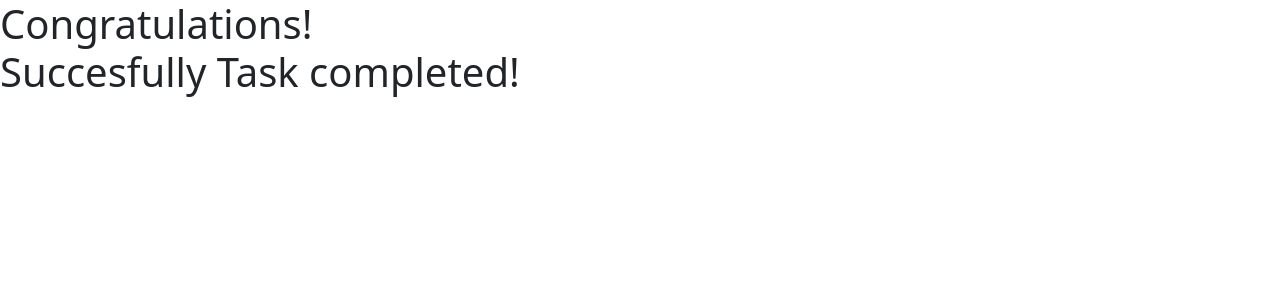
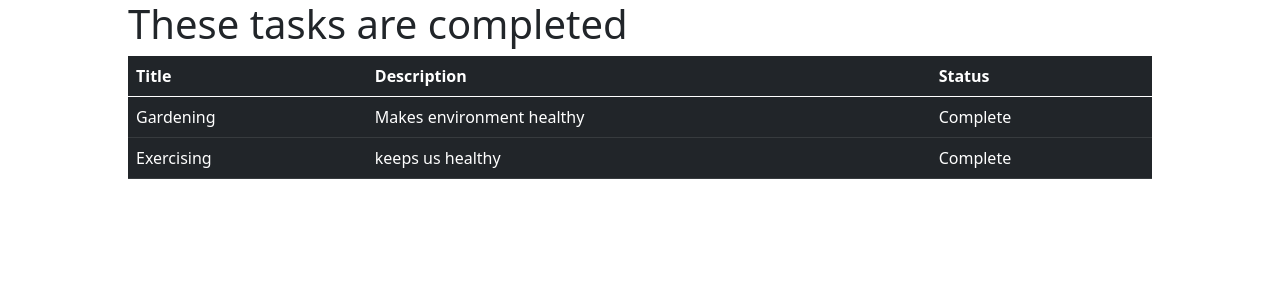
Before and after one commit to EmonSpeedy/Todo_List, a Django app: page /comp/ in a window 1280 px wide. Shown: the top 300 px of the page. Run offline with Django 4.2, Linux system fonts and the light colour scheme; data comes from the database, SQL or seed files in the repository; both versions use the stored data as it was after the commit.

Commit message:
project commit

```diff
--- a/first_app/admin.py
+++ b/first_app/admin.py
@@ -5,3 +5,8 @@ class TaskModelAdmin(admin.ModelAdmin):
     list_display = ['id', 'title', 'description', 'is_completed']
 
 admin.site.register(TaskModel, TaskModelAdmin)
+
+# class CompleteModelAdmin(admin.ModelAdmin):
+#     list_display = ['id', 'title', 'description', 'is_completed']
+
+# admin.site.register(CompleteModel, CompleteModelAdmin)
--- a/first_app/models.py
+++ b/first_app/models.py
@@ -7,3 +7,9 @@ class TaskModel(models.Model):
     title = models.CharField(max_length=20)
     description = models.CharField(max_length=80)
     is_completed = models.BooleanField(default=False)
+
+# class CompleteModel(models.Model):
+#     id = models.IntegerField(primary_key=True)
+#     title = models.CharField(max_length=20)
+#     description = models.CharField(max_length=80)
+#     is_completed = models.BooleanField(default=False)
--- a/first_app/templates/complete.html
+++ b/first_app/templates/complete.html
@@ -1,4 +1,25 @@
-{% extends 'base.html' %}
-{% block content %}
-<h1>Congratulations! <br>Succesfully Task completed!</h1>
+{% extends 'base.html' %} {% block content %}
+<div style="width: 80%; margin: auto">
+  <h1>These tasks are completed</h1>
+  <table class="table table-dark">
+    <thead>
+      <tr>
+        <th scope="col">Title</th>
+        <th scope="col">Description</th>
+        <th scope="col">Status</th>
+      </tr>
+    </thead>
+    <tbody>
+      {% for t in task %}
+      <tr>
+        <td>{{t.title}}</td>
+        <td>{{t.description}}</td>
+        <td>
+          {% if t.is_completed %} Complete {% else %} Incomplete {% endif %}
+        </td>
+      </tr>
+      {% endfor %}
+    </tbody>
+  </table>
+</div>
 {% endblock %}
--- a/first_app/templates/home.html
+++ b/first_app/templates/home.html
@@ -3,7 +3,7 @@
   <head>
     <meta charset="UTF-8" />
     <meta name="viewport" content="width=device-width, initial-scale=1.0" />
-    <title>To do List</title>
+    {% block title %}{% endblock %}
     <link
       href="https://cdn.jsdelivr.net/npm/bootstrap@5.0.2/dist/css/bootstrap.min.css"
       rel="stylesheet"
@@ -49,6 +49,7 @@
         </div>
       </div>
     </nav>
+    {% block content %}{% endblock %}
     <script
       src="https://cdn.jsdelivr.net/npm/bootstrap@5.0.2/dist/js/bootstrap.bundle.min.js"
       integrity="sha384-MrcW6ZMFYlzcLA8Nl+NtUVF0sA7MsXsP1UyJoMp4YLEuNSfAP+JcXn/tWtIaxVXM"
--- a/first_app/templates/showtasks.html
+++ b/first_app/templates/showtasks.html
@@ -1,10 +1,9 @@
-{% extends 'base.html' %} {% block title %}{% endblock %} {% block content %}
+{% extends 'home.html' %} {% block title %}{% endblock %} {% block content %}
 <div style="width: 80%; margin: auto">
   <h1>Tasks are available</h1>
   <table class="table table-dark">
     <thead>
       <tr>
-        <th scope="col">ID</th>
         <th scope="col">Title</th>
         <th scope="col">Description</th>
         <th scope="col">Status</th>
@@ -14,7 +13,6 @@
     <tbody>
       {% for t in task %}
       <tr>
-        <td>{{t.id}}</td>
         <td>{{t.title}}</td>
         <td>{{t.description}}</td>
         <td>{% if t.is_completed %}
--- a/first_app/views.py
+++ b/first_app/views.py
@@ -11,12 +11,13 @@ def addtask(request):
         form = TaskForm(request.POST)
         if form.is_valid():
             form.save()
+            return redirect('showtasks')
     else:
         form = TaskForm()
     return render(request, 'addtask.html', {'form' : form})
 
 def showtasks(request):
-    task = TaskModel.objects.all()
+    task = TaskModel.objects.filter(is_completed=False)
     return render(request, 'showtasks.html', {'task' : task})
 
 def edittask(request, id):
@@ -44,4 +45,5 @@ def completetask(request, id):
     return redirect('complete')
 
 def completion(request):
-    return render(request, 'complete.html')
+    task = TaskModel.objects.filter(is_completed=True)
+    return render(request, 'complete.html', {'task' : task})
```
Also changed, not shown: first_app/forms.py (+6 -1 lines), db.sqlite3, first_app/migrations/0004_completemodel.py (added).
